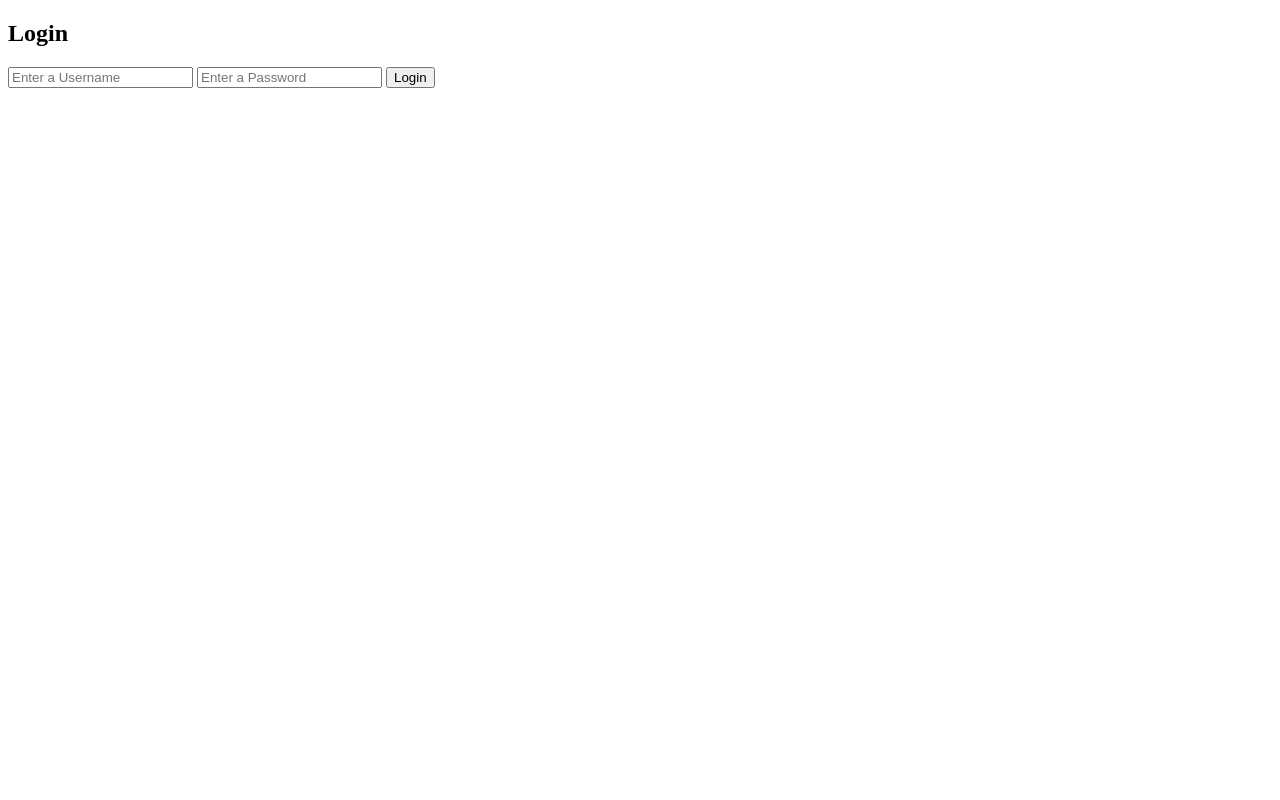
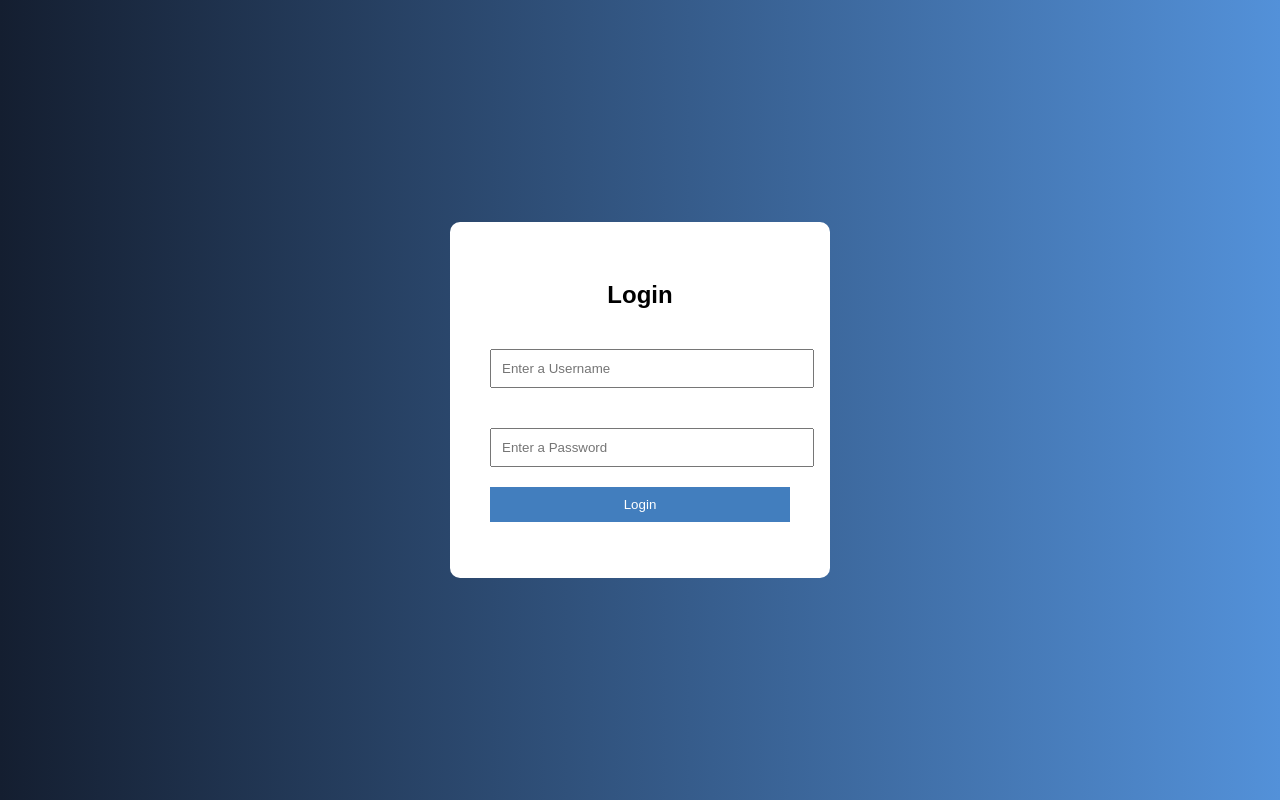
Before and after one commit to kowsalya-0/loginpage-with-dashboard, a plain HTML site: page index.html in a window 1280 px wide. Drawn offline with Linux system fonts and the light colour scheme.

Commit message:
login page added

```diff
--- a/index.html
+++ b/index.html
@@ -3,7 +3,7 @@
 <head>
   <meta charset="UTF-8">
   <title>Login Page</title>
-
+  <link rel="stylesheet" href="style.css">
 </head>
 <body>
 
@@ -20,6 +20,6 @@
     <p id="message"></p>
   </div>
 
-
+  <script src="script.js"></script>
 </body>
 </html>
--- a/script.js
+++ b/script.js
@@ -0,0 +1,16 @@
+document.getElementById("loginForm").addEventListener("submit", function(e) {
+  e.preventDefault();
+
+  const username = document.getElementById("username").value;
+  const password = document.getElementById("password").value;
+
+  const message = document.getElementById("message");
+
+  if (username === "admin" && password === "1234") {
+    message.style.color = "green";
+    message.textContent = "Login Successful!";
+  } else {
+    message.style.color = "red";
+    message.textContent = "Invalid Username or Password!";
+  }
+});
--- a/style.css
+++ b/style.css
@@ -0,0 +1,45 @@
+body {
+  font-family: Arial, sans-serif;
+  background: linear-gradient(to right, #141e30, #5391d9);
+  display: flex;
+  justify-content: center;
+  align-items: center;
+  height: 100vh;
+  margin: 0;
+}
+
+.login-container {
+  background: white;
+  padding: 40px;
+  border-radius: 10px;
+  width: 300px;
+  text-align: center;
+}
+
+.login-container h2 {
+  margin-bottom: 20px;
+}
+
+input {
+  width: 100%;
+  padding: 10px;
+  margin: 20px 0;
+}
+
+button {
+  width: 100%;
+  padding: 10px;
+  background: #427ebe;
+  color: white;
+  border: none;
+  cursor: pointer;
+}
+
+button:hover {
+  background: #0056b3;
+}
+
+#message {
+  margin-top: 10px;
+  color: red;
+}
```
